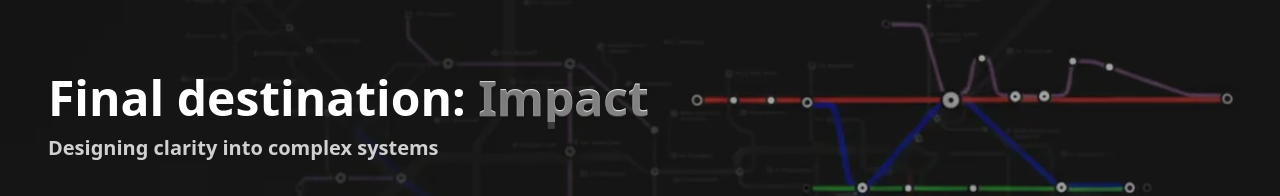
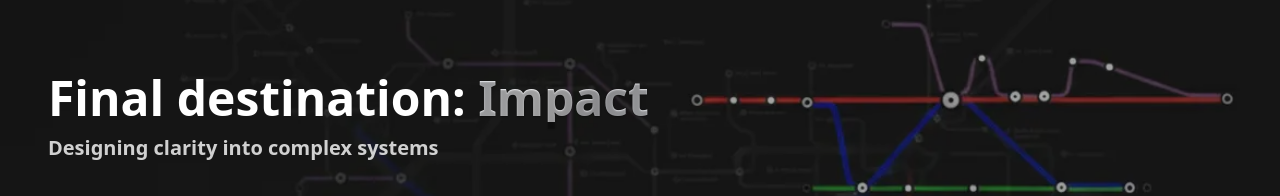
Before and after one commit to andyshulman8/andyshulman8.github.io, a React (Vite) app: page / in a window 1280 px wide. Shown: the top 196 px of the page. Built offline with nearby package versions, Linux system fonts and the light colour scheme.

Commit message:
fix weird coloration on Impact hero

```diff
--- a/src/index.css
+++ b/src/index.css
@@ -57,29 +57,23 @@
 
 .metal-heading {
   font-weight: 800;
-  /*letter-spacing: 0.10em;
-  /*text-transform: uppercase;*/
-
-  /* Soft gunmetal gradient – not too flashy */
   background: linear-gradient(
     120deg,
-    #d4d4d8 0%,
-    #e5e7eb 30%,
-    #9ca3af 0%,
-    #f4f4f5 0%
+    #e5e7eb 0%,
+    #f4f4f5 35%,
+    #d4d4d8 70%,
+    #e5e7eb 100%
   );
   -webkit-background-clip: text;
   background-clip: text;
   -webkit-text-fill-color: transparent;
 
-  /* Very subtle depth to separate from busy images */
-  text-shadow:
-    0 1px 1px rgba(81, 80, 80, 0.7);
+  /* lighter, more diffuse shadow */
+  text-shadow: 0 0.5px 1.5px rgba(0, 0, 0, 0.35);
 
-  display: inline-block; /* Allows the gradient to span properly */
-  font-weight: 800;
-  filter: drop-shadow(0px 1px 1px rgba(0,0,0,0.5));
+  display: inline-block;
 }
+
 
 /* Size variants that you can reuse */
 h1.metal-heading {
```
